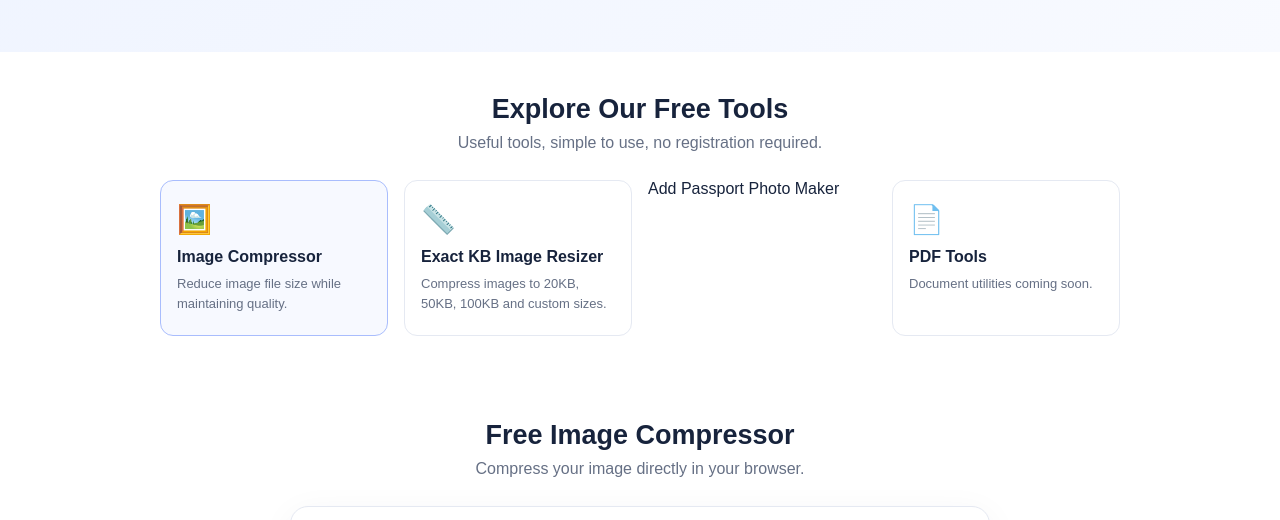
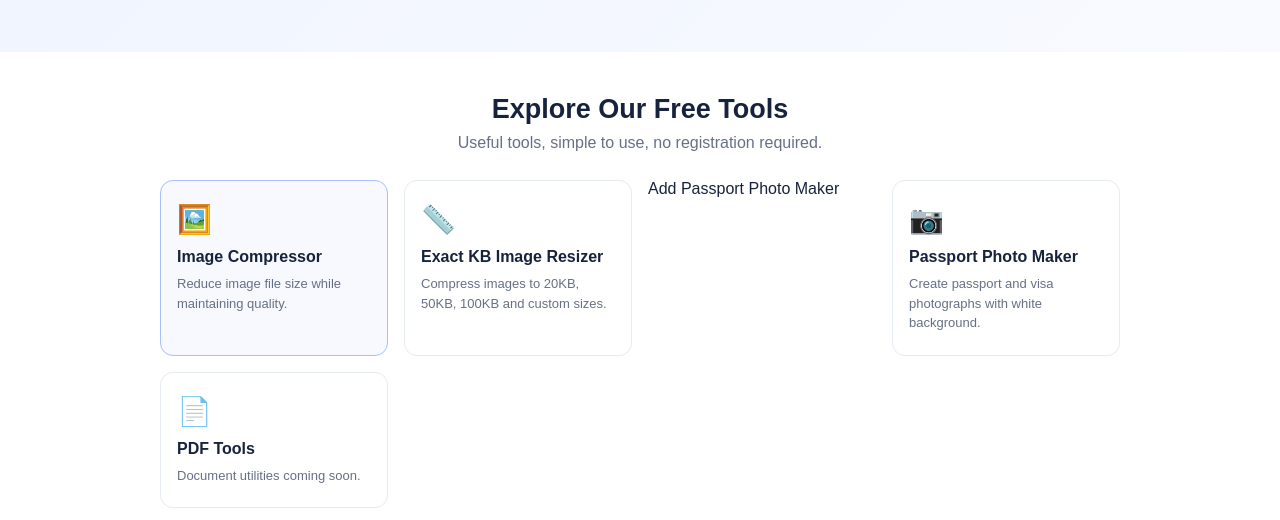
Before and after one commit to JalalKhan2023/quicktasktools, a plain HTML site: page index.html in a window 1280 px wide. Shown: the part 257-777 px from the top of the page. Drawn offline with Linux system fonts and the light colour scheme.

Commit message:
Update index.html

```diff
--- a/index.html
+++ b/index.html
@@ -101,6 +101,14 @@ footer a{color:var(--muted);margin:0 8px}
 </a>
 
     Add Passport Photo Maker
+
+<a href="passport-photo-maker.html" class="tool"
+   style="display:block;text-decoration:none;color:inherit">
+  <div class="symbol">📷</div>
+  <h3>Passport Photo Maker</h3>
+  <p>Create passport and visa photographs with white background.</p>
+</a>
+
     <div class="tool">
       <div class="symbol">📄</div>
       <h3>PDF Tools</h3>
```
